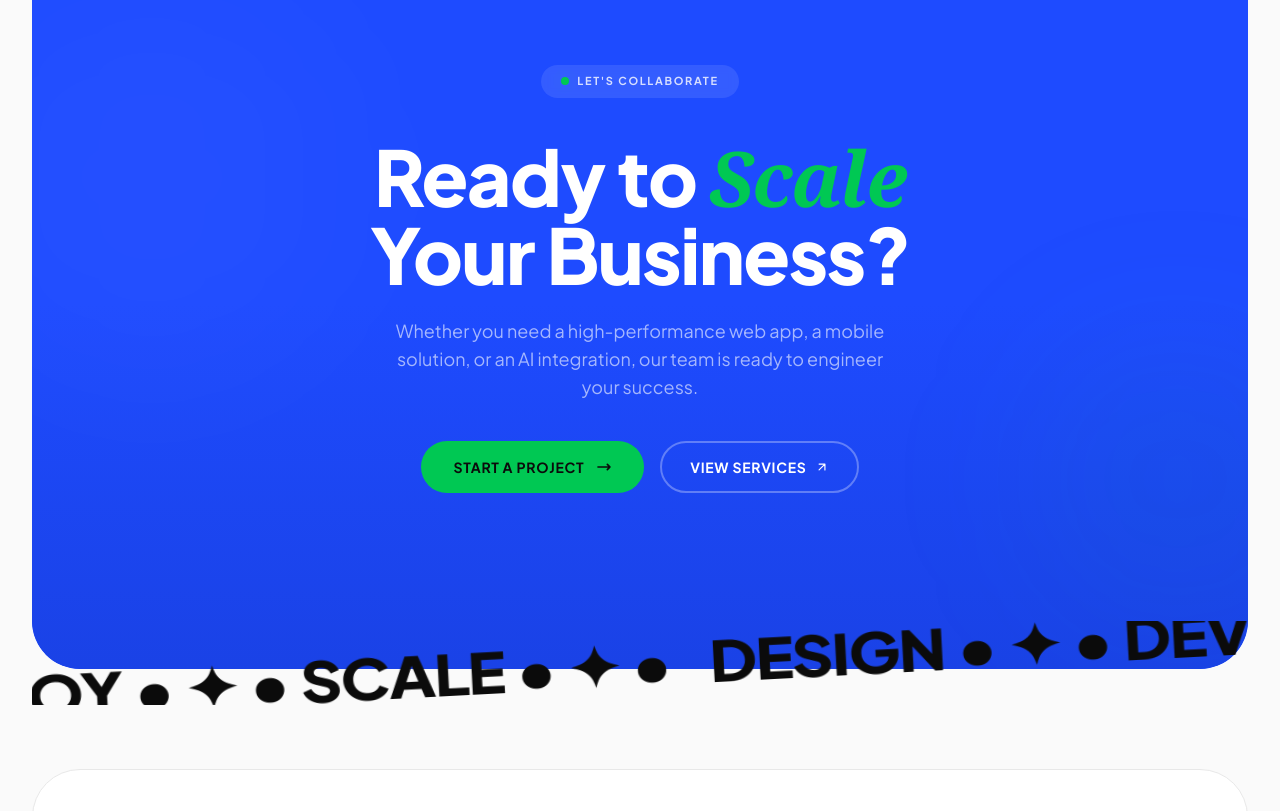
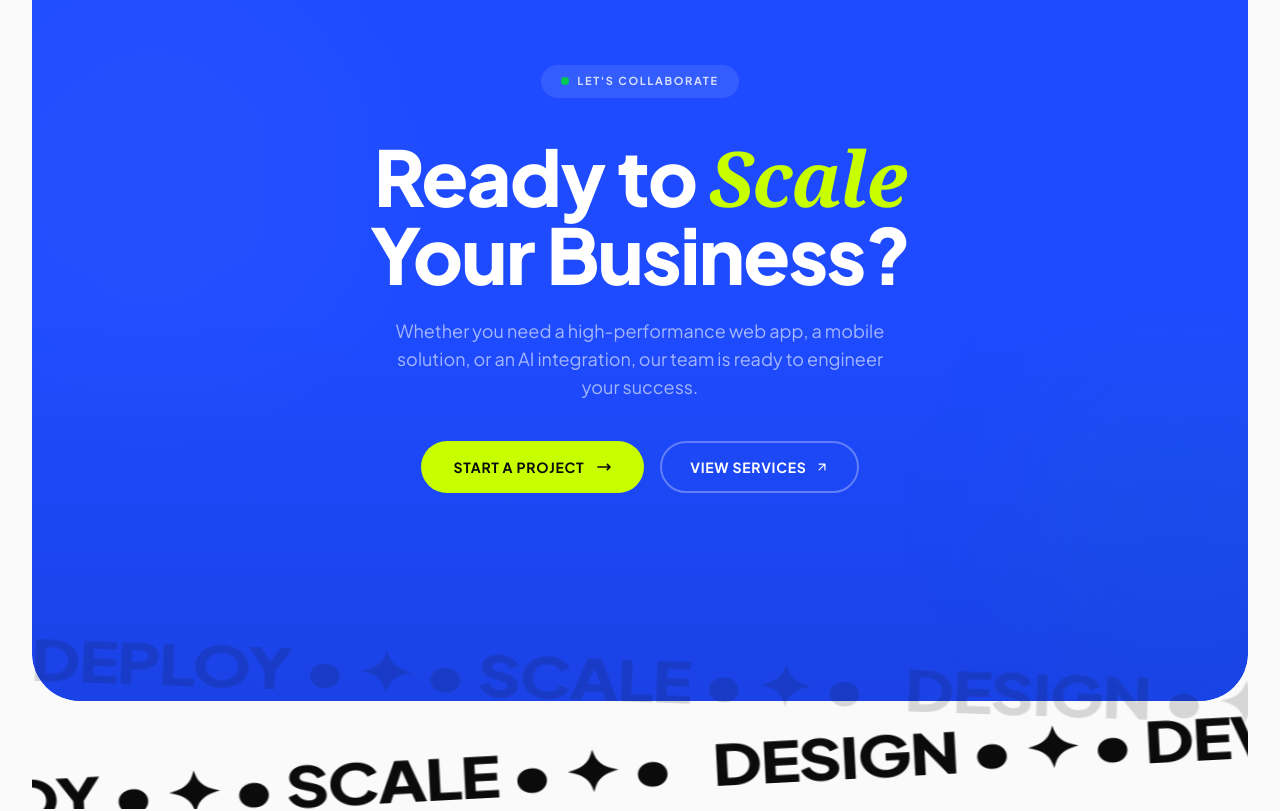
Before and after one commit to heybadrinath/SuperNetrix, a React (Vite) app: page / in a window 1280 px wide. Shown: the part 9760-10571 px from the top of the page. Built offline with nearby package versions, Linux system fonts and the light colour scheme.

Commit message:
Add dual-layer marquee to CTA and custom scrollbar
- Two counter-rotating marquee layers for curved arc effect
- Lime yellow-green (#c8ff00) accent for Scale text and CTA button
- Custom scrollbar with green hover accent and Firefox support

```diff
--- a/src/App.tsx
+++ b/src/App.tsx
@@ -873,7 +873,7 @@ function CTA() {
   return (
     <section id="contact" className="w-full relative px-3 md:px-8 pt-8 md:pt-12 pb-0 bg-[#fafafa]">
       {/* Blue rounded card */}
-      <div className="w-full max-w-[1600px] mx-auto bg-[#1e4bff] rounded-[2rem] md:rounded-[3rem] pt-20 md:pt-32 pb-32 md:pb-44 px-4 md:px-12 relative overflow-hidden">
+      <div className="w-full max-w-[1600px] mx-auto bg-[#1e4bff] rounded-[2rem] md:rounded-[3rem] pt-20 md:pt-32 pb-40 md:pb-52 px-4 md:px-12 relative overflow-hidden">
         {/* Subtle gradient overlay */}
         <div className="absolute inset-0 bg-gradient-to-b from-[#1e4bff] via-[#1e4bff] to-[#1a42e6] pointer-events-none rounded-[inherit]" />
         {/* Decorative blobs */}
@@ -890,7 +890,7 @@ function CTA() {
 
             {/* Heading */}
             <h2 className="text-[clamp(2.5rem,6vw,5.5rem)] font-black tracking-[-0.02em] text-white leading-[1] mb-6" style={{ fontFamily: 'Plus Jakarta Sans' }}>
-              Ready to <span className="italic text-[#00c853]" style={{ fontFamily: 'Georgia, Times, serif' }}>Scale</span><br />Your Business?
+              Ready to <span className="italic text-[#c8ff00]" style={{ fontFamily: 'Georgia, Times, serif' }}>Scale</span><br />Your Business?
             </h2>
             <p className="text-white/60 text-base md:text-lg max-w-lg mx-auto leading-relaxed mb-10">
               Whether you need a high-performance web app, a mobile solution, or an AI integration, our team is ready to engineer your success.
@@ -899,7 +899,7 @@ function CTA() {
 
           {/* Buttons */}
           <div className="reveal-up flex flex-col sm:flex-row gap-4 justify-center items-center" ref={useReveal()}>
-            <a href="mailto:hello@supernetrix.com" data-hover className="group inline-flex items-center gap-3 bg-[#00c853] text-[#0b0b0b] font-bold px-8 py-4 rounded-full hover:bg-[#00e676] transition-all duration-300 hover:shadow-[0_8px_30px_rgba(0,200,83,0.4)] text-sm uppercase tracking-wider">
+            <a href="mailto:hello@supernetrix.com" data-hover className="group inline-flex items-center gap-3 bg-[#c8ff00] text-[#0b0b0b] font-bold px-8 py-4 rounded-full hover:bg-[#d4ff33] transition-all duration-300 hover:shadow-[0_8px_30px_rgba(200,255,0,0.4)] text-sm uppercase tracking-wider">
               Start A Project
               <svg className="w-4 h-4 transition-transform group-hover:translate-x-1" fill="none" viewBox="0 0 24 24" stroke="currentColor"><path strokeLinecap="round" strokeLinejoin="round" strokeWidth={2.5} d="M17 8l4 4m0 0l-4 4m4-4H3" /></svg>
             </a>
@@ -911,9 +911,14 @@ function CTA() {
         </div>
       </div>
 
-      {/* Single angled marquee overlapping the bottom of the card */}
-      <div className="relative -mt-8 md:-mt-12 z-20 overflow-hidden max-w-[1600px] mx-auto">
-        <div className="-rotate-[3deg] scale-x-[1.15] origin-center">
+      {/* Dual-layer marquee */}
+      <div className="relative -mt-12 md:-mt-16 z-20 overflow-hidden max-w-[1600px] mx-auto">
+        {/* Back layer — lighter, opposite direction */}
+        <div className="rotate-[2deg] scale-x-[1.2] origin-center opacity-[0.15] mb-1">
+          <Marquee items={['DESIGN', '✦', 'DEVELOP', '✦', 'DEPLOY', '✦', 'SCALE', '✦']} reverse className="text-[clamp(1.8rem,5vw,3.5rem)] font-black text-[#0b0b0b] tracking-tight" />
+        </div>
+        {/* Front layer — bold, primary */}
+        <div className="-rotate-[3deg] scale-x-[1.2] origin-center">
           <Marquee items={['DESIGN', '✦', 'DEVELOP', '✦', 'DEPLOY', '✦', 'SCALE', '✦']} className="text-[clamp(1.8rem,5vw,3.5rem)] font-black text-[#0b0b0b] tracking-tight" />
         </div>
       </div>
--- a/src/index.css
+++ b/src/index.css
@@ -13,7 +13,7 @@
 * { margin: 0; padding: 0; box-sizing: border-box; }
 @media (pointer: fine) { * { cursor: none !important; } }
 
-html { scroll-behavior: smooth; overflow-x: hidden; }
+html { scroll-behavior: smooth; overflow-x: hidden; scrollbar-width: thin; scrollbar-color: #ccc #fafafa; }
 
 body {
   font-family: 'Plus Jakarta Sans', sans-serif;
@@ -49,10 +49,11 @@ body {
 .cursor-dot.hovering { width: 50px; height: 50px; background: rgba(0,200,83,0.15); }
 .cursor-ring.hovering { width: 60px; height: 60px; border-color: transparent; }
 
-/* ─── SCROLLBAR ─────────────────────────────── */
-::-webkit-scrollbar { width: 5px; }
-::-webkit-scrollbar-track { background: transparent; }
-::-webkit-scrollbar-thumb { background: #ccc; border-radius: 3px; }
+/* ─── CUSTOM SCROLLBAR ─────────────────────────── */
+::-webkit-scrollbar { width: 8px; }
+::-webkit-scrollbar-track { background: #fafafa; }
+::-webkit-scrollbar-thumb { background: #ccc; border-radius: 4px; }
+::-webkit-scrollbar-thumb:hover { background: #00c853; }
 
 /* Hide scrollbar for horizontal scroll sections */
 .scrollbar-hide::-webkit-scrollbar { display: none; }
```
